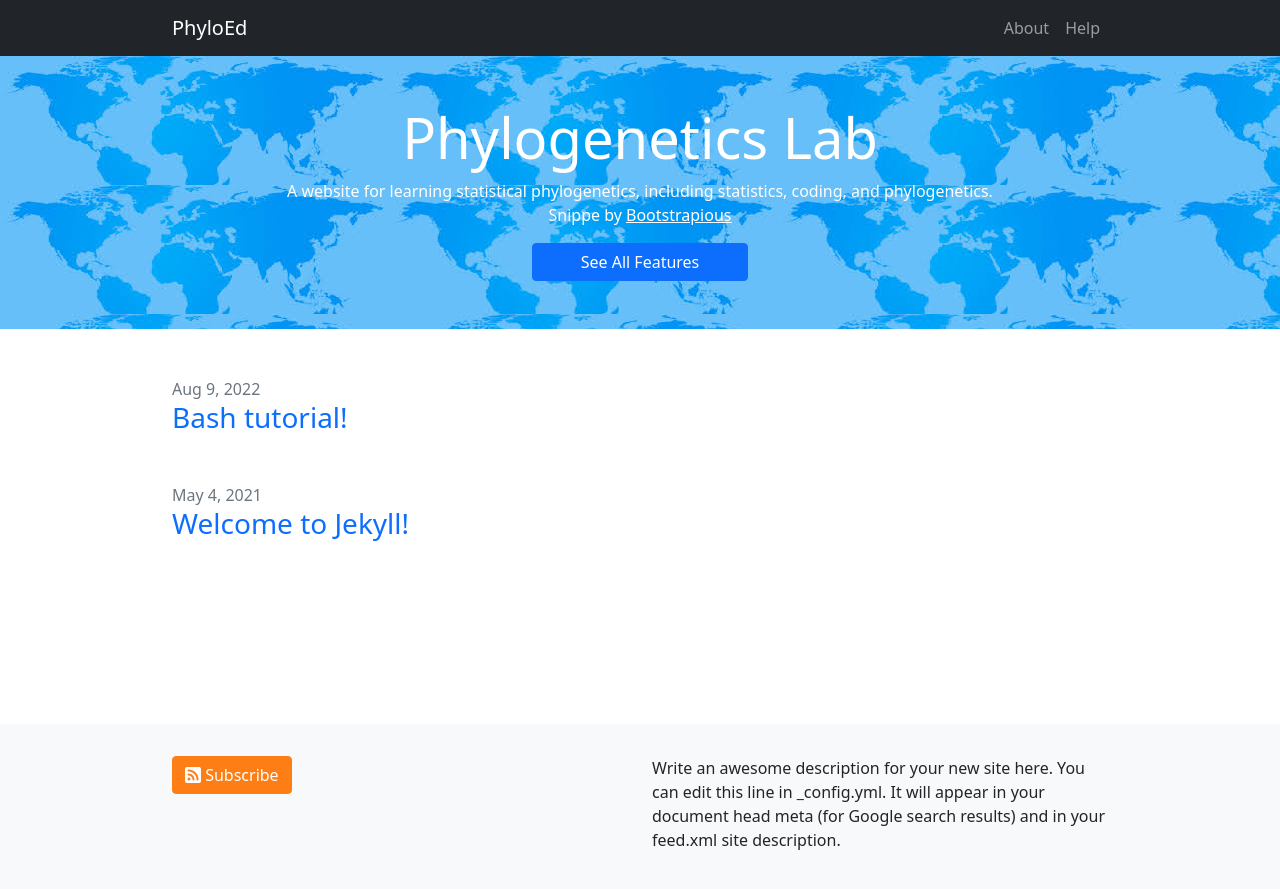
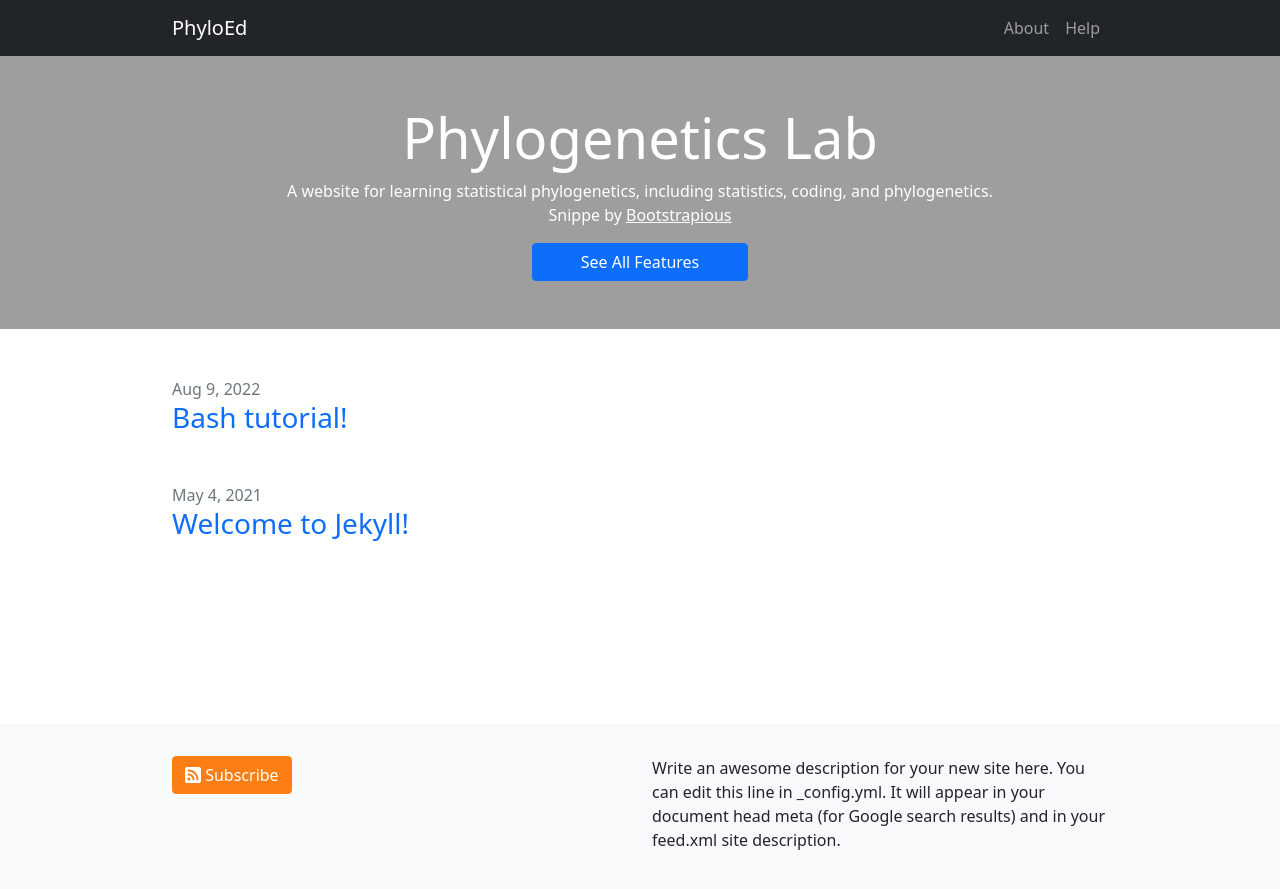
Before and after one commit to lliu1871/PhyEd, a Jekyll site: the page built from index.markdown, in a window 1280 px wide. Shown: the top 889 px of the page. Built offline with Jekyll 4.4.1, drawn with Linux system fonts in a browser that asks for light colours.

Commit message:
Update header.html

```diff
--- a/_includes/header.html
+++ b/_includes/header.html
@@ -26,7 +26,7 @@
     </div>
   </nav>
 
- <div style="background: url(/img/header/header2.jpg)" class="jumbotron bg-cover text-white">
+ <div style="background: url(https://lliu1871.github.io/boostrap/img/header/header2.jpg)" class="jumbotron bg-cover text-white">
     <div class="container py-5 text-center">
         <h1 class="display-4 font-weight-bold">Phylogenetics Lab</h1>
         <p class="font-italic mb-0">A website for learning statistical phylogenetics, including statistics, coding, and phylogenetics.</p>
```
